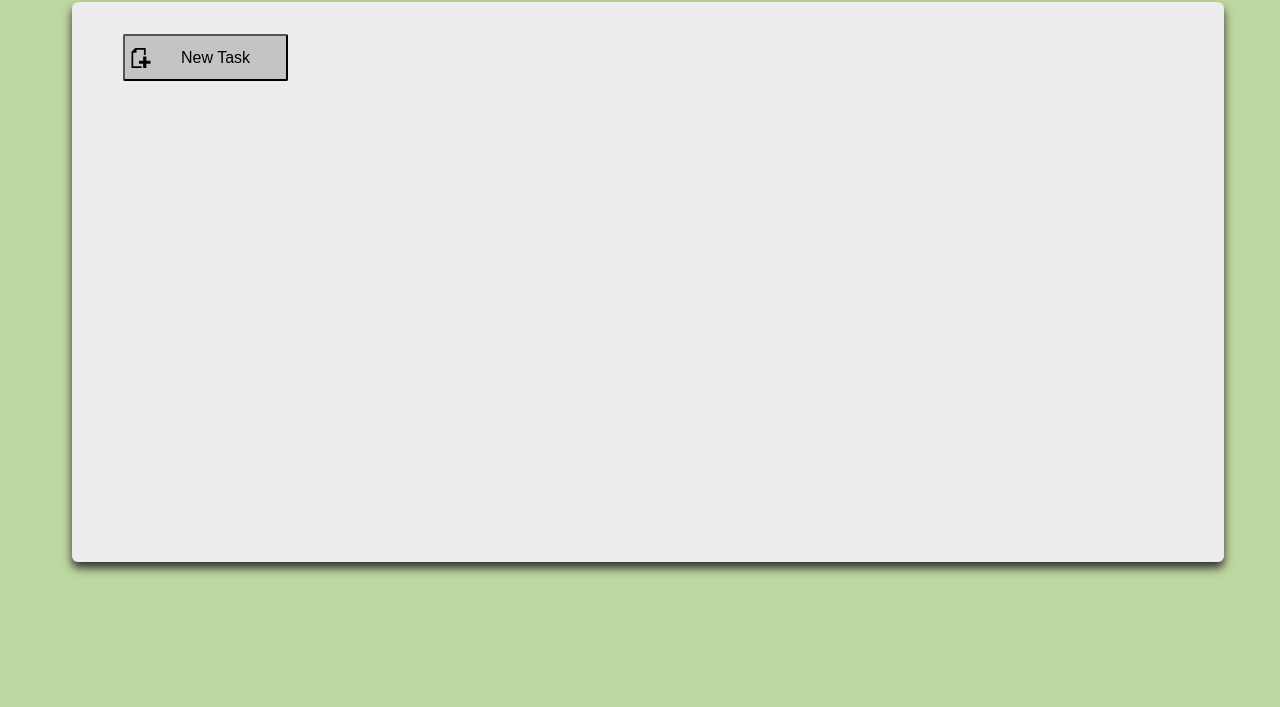
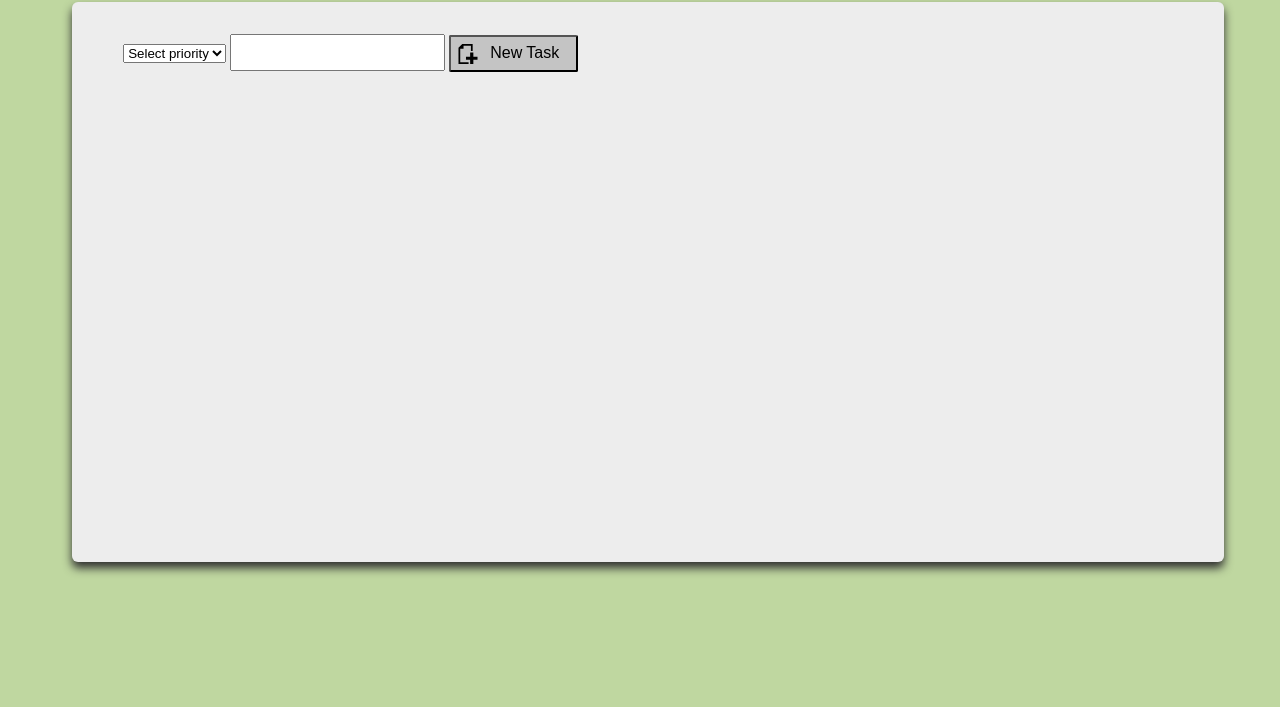
Before and after one commit to anshulmaske/Todoer, a plain HTML site: page templates/homepage.html in a window 1280 px wide. Shown: the part 93-800 px from the top of the page. Drawn offline with Linux system fonts and the light colour scheme.

Commit message:
Added priority setting and text feild in frontend.

```diff
--- a/static/stylesheets/main.css
+++ b/static/stylesheets/main.css
@@ -26,22 +26,46 @@ body {
 }
 
 .new_task_btn{
-    width: 15%;
-    height: 9%;
+    width: 11.7%;
+    height: 7%;
     background-color: #C4C4C4;
     border: 1;
     border-radius: 2px;
     align-items: center;
-    display: flex;
+    display: inline;
+
 }
 .new_task_btn_ico{
     width: 20px;
     height: auto;
     float: left;
+    padding-left: 1%;
 }
 .new_task_btn_text{
     color: black;
     display: inline;
-    padding-left: 20%;
+    padding-left: 1%;
     font-size: 16px;
 }
+
+.input_text{
+    display: inline;
+    height: 6%;
+    font-size: 16px;
+}
+.input_form{
+    display: inline;
+}
+
+.option1{
+    background-color: rgb(255, 217, 0);
+    box-sizing: border-box;
+}
+.option2{
+    background-color: rgb(0, 183, 255);
+    box-sizing: border-box;
+}
+.option3{
+    background-color: rgb(255, 60, 0);
+    box-sizing: border-box;
+}
--- a/templates/homepage.html
+++ b/templates/homepage.html
@@ -11,6 +11,22 @@
 <body>
     <center><img class="logo" src="../static/assets/logo.png" alt="logo" height="50" ></center>
     <div class="container">
+        <form action="" class="input_form">
+            <select>
+                <option hidden=True value="NA">Select priority</option>
+                <option value="" class="option1">
+                    <div>Low</div>
+                </option>
+                <option value="" class="option2">
+                    <div>Moderate</div>
+                </option>
+                <option value="" class="option3">
+                    <di>High</div>
+                </option>
+            </select>
+            <input type="text" class="input_text">
+        </form>
+
         <button class="new_task_btn">
             <img class="new_task_btn_ico" src="../static/assets/file_new.svg" alt="ico">
             <div class="new_task_btn_text">New Task</div>
```
